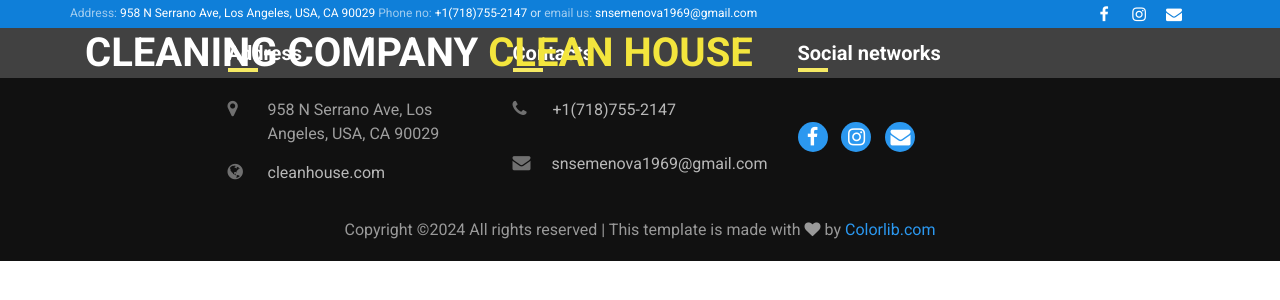
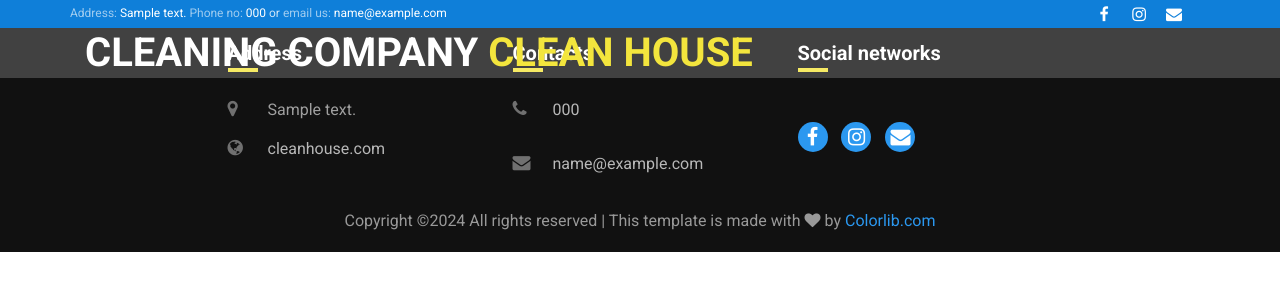
Before and after one commit to vladismeno/cleanhouse, a Django app: template templates/base.html in a window 1280 px wide. Shown: the top 300 px of the page. Run offline with Django 5.2, Linux system fonts and the light colour scheme; the template is opened without the code that fills it: most values are stand-ins (such as "Sample title", 1, 10 or a date in 2020); some libraries are stand-ins or nearby versions.

Commit message:
Add constants

```diff
--- a/templates/inc/_footer.html
+++ b/templates/inc/_footer.html
@@ -10,7 +10,7 @@
                             <span class="icon fa fa-map-marker"></span>
                             <span class="text">
                                 <a href="https://maps.app.goo.gl/iugkfLUAeL1iM6fb7" target="_blank">
-                                    958 N Serrano Ave, Los Angeles, USA, CA 90029
+                                    {{ address }}
                                 </a>
                             </span>
                         </li>
@@ -28,15 +28,15 @@
                 <div class="block-23 mb-3">
                     <ul>
                         <li>
-                            <a href="tel:+17187552147">
+                            <a href="{{ phone }}">
                                 <span class="icon fa fa-phone"></span>
-                                <span class="text">+1(718)755-2147</span>
+                                <span class="text">{{ phone }}</span>
                             </a>
                         </li>
                         <li>
-                            <a href="mailto:snsemenova1969@gmail.com">
+                            <a href="mailto:{{ email }}">
                                 <span class="icon fa fa-envelope"></span>
-                                <span class="text">snsemenova1969@gmail.com</span>
+                                <span class="text">{{ email }}</span>
                             </a>
                         </li>
                     </ul>
@@ -45,9 +45,9 @@
             <div class="col-md-6 col-lg-3 mb-4 mb-md-0">
                 <h2 class="footer-heading">Social networks</h2>
                 <ul class="ftco-footer-social list-unstyled float-md-left float-lft mt-4">
-                    <li><a title="Send message to facebook" target="_blank" href="https://www.facebook.com/messages/t/CleanHouse4you"><span class="fa fa-facebook"></span></a></li>
-                    <li><a title="Send message to instagram" target="_blank" href="https://www.instagram.com/cakes.pleasure"><span class="fa fa-instagram"></span></a></li>
-                    <li><a title="Send message to email" target="_blank" href="mailto:snsemenova1969@gmail.com"><span class="fa fa-envelope"></span></a></li>
+                    <li><a title="Send message to facebook" target="_blank" href="{{ facebook }}"><span class="fa fa-facebook"></span></a></li>
+                    <li><a title="Send message to instagram" target="_blank" href="{{ instagram }}"><span class="fa fa-instagram"></span></a></li>
+                    <li><a title="Send message to email" target="_blank" href="mailto:{{ email }}"><span class="fa fa-envelope"></span></a></li>
                 </ul>
             </div>
         </div>
--- a/templates/inc/_header.html
+++ b/templates/inc/_header.html
@@ -5,23 +5,23 @@
                 <p class="mb-0 phone">
                     <span class="mailus">Address:</span>
                     <a href="https://maps.app.goo.gl/iugkfLUAeL1iM6fb7" target="_blank">
-                        958 N Serrano Ave, Los Angeles, USA, CA 90029
+                        {{ address }}
                     </a>
                     <span class="mailus">Phone no:</span>
-                    <a href="tel:+17187552147">+1(718)755-2147</a> or <span class="mailus">email us:</span>
-                    <a href="mailto:snsemenova1969@gmail.com">snsemenova1969@gmail.com</a>
+                    <a href="tel:{{ phone }}">{{ phone }}</a> or <span class="mailus">email us:</span>
+                    <a href="mailto:{{ email }}">{{ email }}</a>
                 </p>
             </div>
             <div class="col-12 col-md d-flex justify-content-md-end">
                 <div class="social-media">
                     <p class="mb-0 d-flex">
-                        <a target="_blank" href="https://www.facebook.com/messages/t/CleanHouse4you" class="d-flex align-items-center justify-content-center">
+                        <a target="_blank" href="{{ facebook }}" class="d-flex align-items-center justify-content-center">
                             <span class="fa fa-facebook"><i class="sr-only">Facebook</i></span>
                         </a>
-                        <a target="_blank" href="https://www.instagram.com/cakes.pleasure" class="d-flex align-items-center justify-content-center">
+                        <a target="_blank" href="{{ instagram }}" class="d-flex align-items-center justify-content-center">
                             <span class="fa fa-instagram"><i class="sr-only">Instagram</i></span>
                         </a>
-                        <a target="_blank" href="mailto:snsemenova1969@gmail.com" class="d-flex align-items-center justify-content-center">
+                        <a target="_blank" href="mailto:{{ email }}" class="d-flex align-items-center justify-content-center">
                             <span class="fa fa-envelope"><i class="sr-only">Gmail</i></span>
                         </a>
                     </p>
--- a/templates/partials/about.html
+++ b/templates/partials/about.html
@@ -23,7 +23,7 @@
                         </div>
                         <div class="desc p-4 bg-secondary">
                             <h3 class="heading">Order cleaning</h3>
-                            <a href="tel:+17187552147"><span class="phone">+1(718)755-2147</span></a>
+                            <a href="tel:{{ phone }}"><span class="phone">{{ phone }}</span></a>
                         </div>
                     </div>
                 </div>
--- a/templates/partials/counters.html
+++ b/templates/partials/counters.html
@@ -2,7 +2,7 @@
     <div class="col-md-6 col-lg-4 d-flex justify-content-center counter-wrap ftco-animate">
         <div class="block-18">
             <div class="text">
-                <strong class="number" data-number="4">0</strong>
+                <strong class="number" data-number="{{ years_experienced }}">0</strong>
             </div>
             <div class="text">
                 <span>Years of <br>Experienced</span>
@@ -12,7 +12,7 @@
     <div class="col-md-6 col-lg-4 d-flex justify-content-center counter-wrap ftco-animate">
         <div class="block-18">
             <div class="text">
-                <strong class="number" data-number="245">0</strong>
+                <strong class="number" data-number="{{ happy_customers }}">0</strong>
             </div>
             <div class="text">
                 <span>Happy <br>Customers</span>
@@ -22,7 +22,7 @@
     <div class="col-md-6 col-lg-4 d-flex justify-content-center counter-wrap ftco-animate">
         <div class="block-18">
             <div class="text">
-                <strong class="number" data-number="30">0</strong>
+                <strong class="number" data-number="{{ building_cleaned }}">0</strong>
             </div>
             <div class="text">
                 <span>Building <br>Cleaned</span>
```
Also changed, not shown: cleaning/settings.py (+10 -0 lines), main/views.py (+15 -3 lines).
